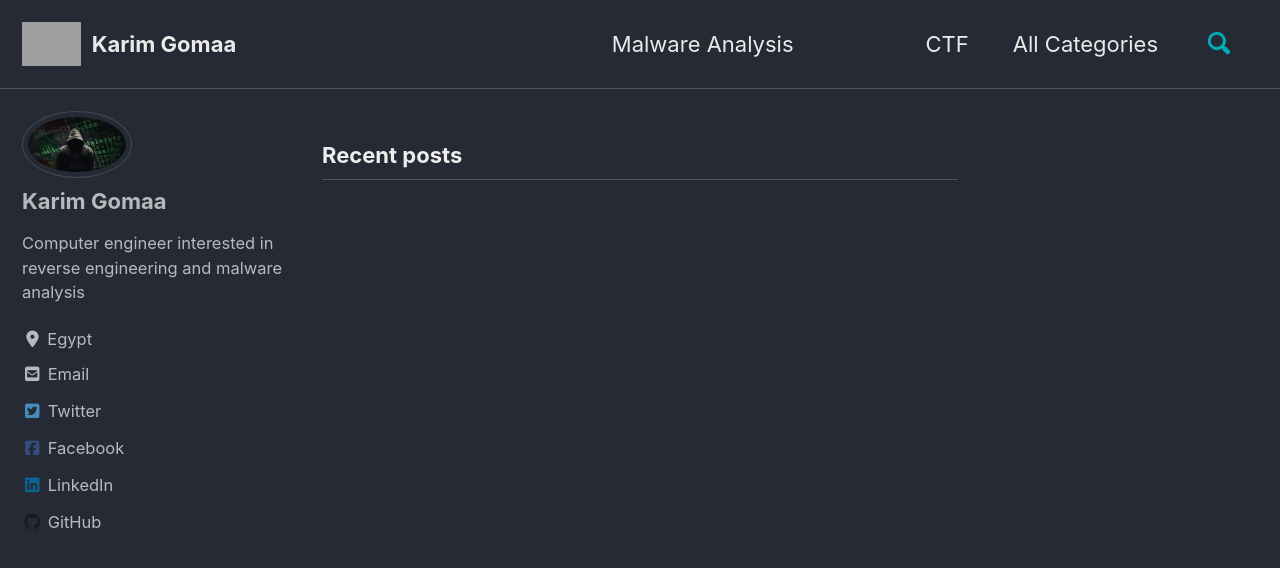
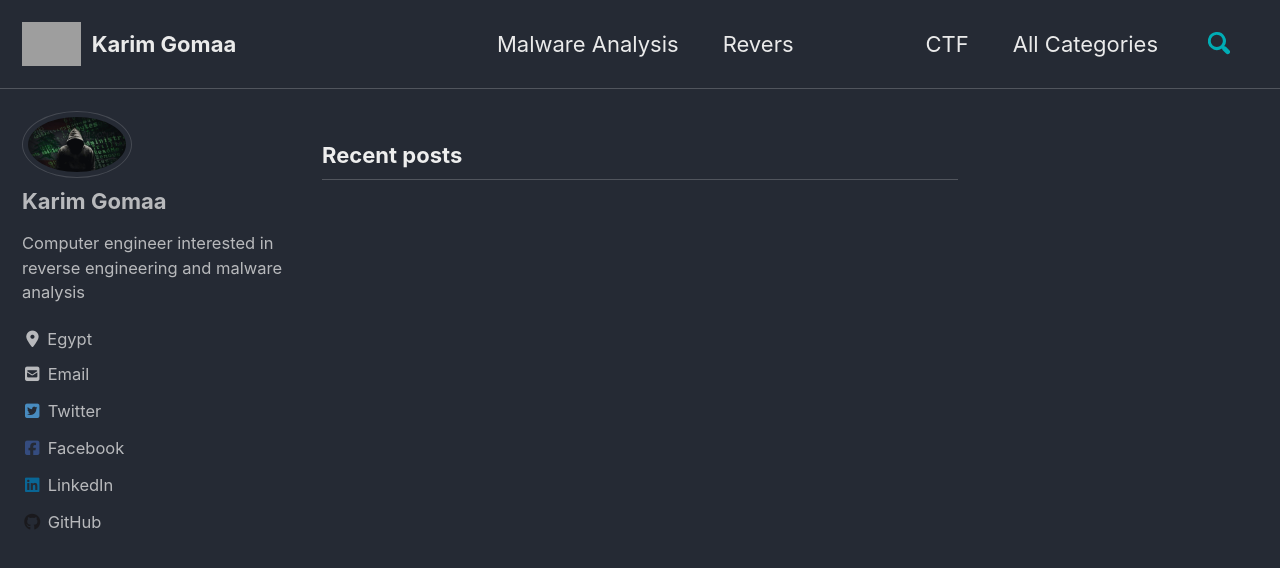
Before and after one commit to Karim-Gomaa/Karim-Gomaa.github.io, a Jekyll site: the page built from index.html, in a window 1280 px wide and 900 px high. Shown: the top 568 px of the window. Built offline with Jekyll 4.4.1, drawn with Linux system fonts in a browser that asks for light colours; cached includes are drawn as plain includes; nearby versions of some CDN libraries; the list of posts is cut into pages by our own code; grey boxes are pictures that could not be loaded.

Commit message:
Update navigation.yml

```diff
--- a/_data/navigation.yml
+++ b/_data/navigation.yml
@@ -2,6 +2,8 @@
 main:
   - title: "Malware Analysis"
     url: /categories/#malware-analysis
+  - title: "Revers"
+    url: /categories/#Revers
   - #title: "Forensic investigation"
     #url: /categories/#forensic-investigation
   #- title: "Mal-Docs"
```
